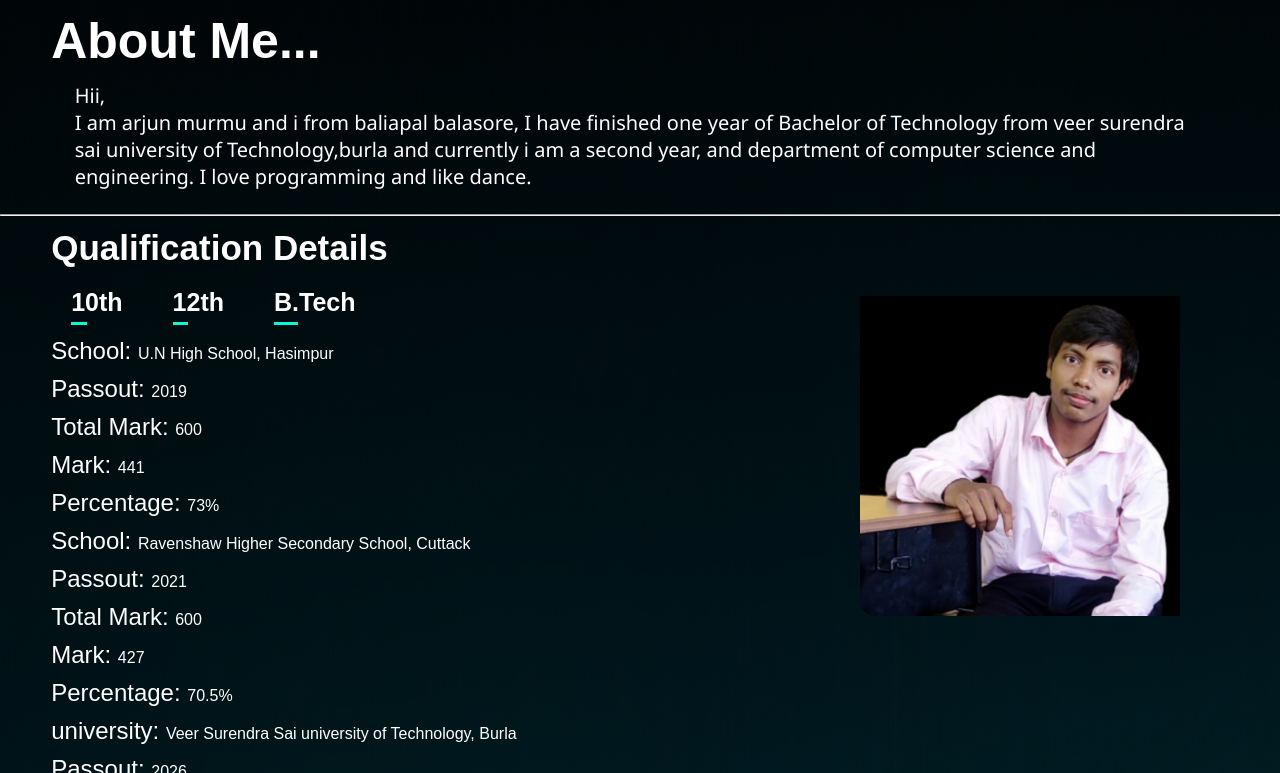
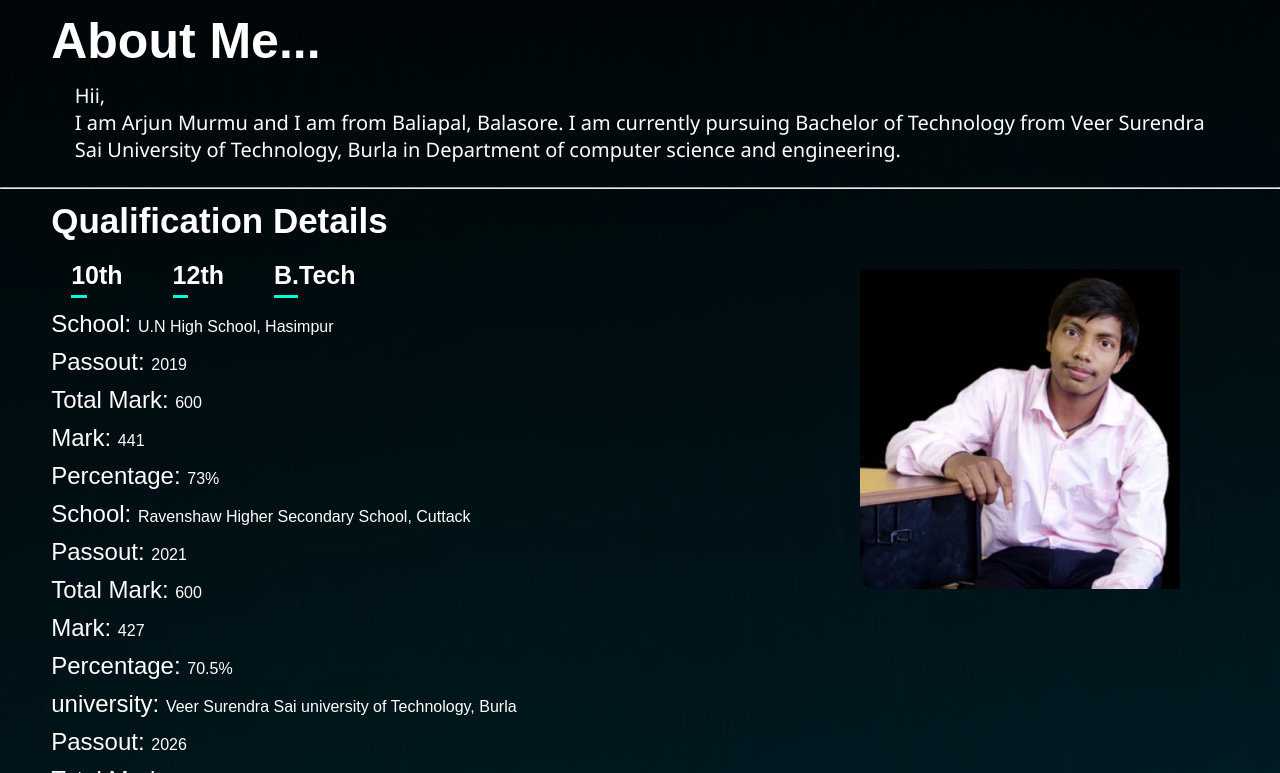
Before and after one commit to Arjun-murmu/portfolio_page.github.io, a plain HTML site: page index.html in a window 1280 px wide. Shown: the part 327-1100 px from the top of the page. Drawn offline with Linux system fonts and the light colour scheme.

Commit message:
Update index.html

```diff
--- a/index.html
+++ b/index.html
@@ -19,13 +19,12 @@
 <div class="about">
     <h1>About Me...</h1>
     <div class="chan">
-        <p>Hii,<br>I am arjun murmu and i from baliapal balasore, I have finished one year of Bachelor of Technology from veer surendra sai university of Technology,burla
-        and currently i am a second year, and department of
-    computer science and engineering. I love programming and like dance.
+        <p>Hii,<br>I am Arjun Murmu and I am from Baliapal, Balasore. I am currently pursuing Bachelor of Technology from Veer Surendra Sai University of Technology, Burla in
+     Department of computer science and engineering.
     </div>
 </div>
 <hr>
-<!--Education Deatils-->
+<!--Education Details-->
 <div class="mainedc">
 <div class="education">
     <caption><h2>Qualification Details</h2></caption>
```
